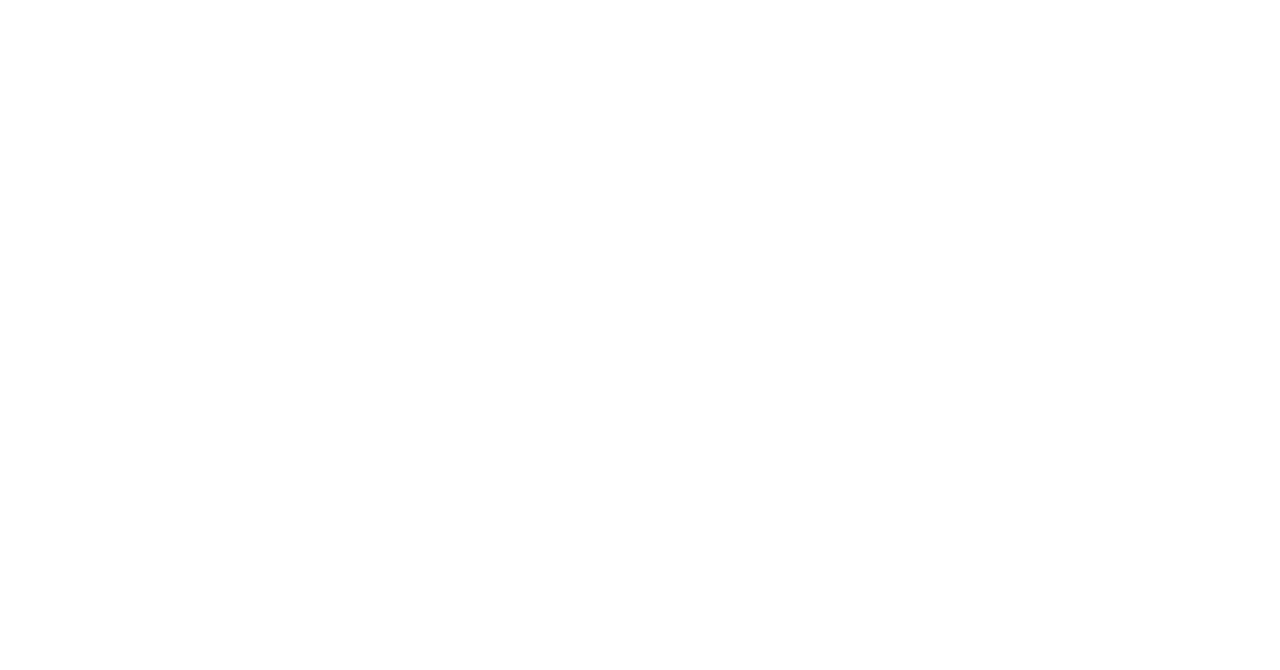
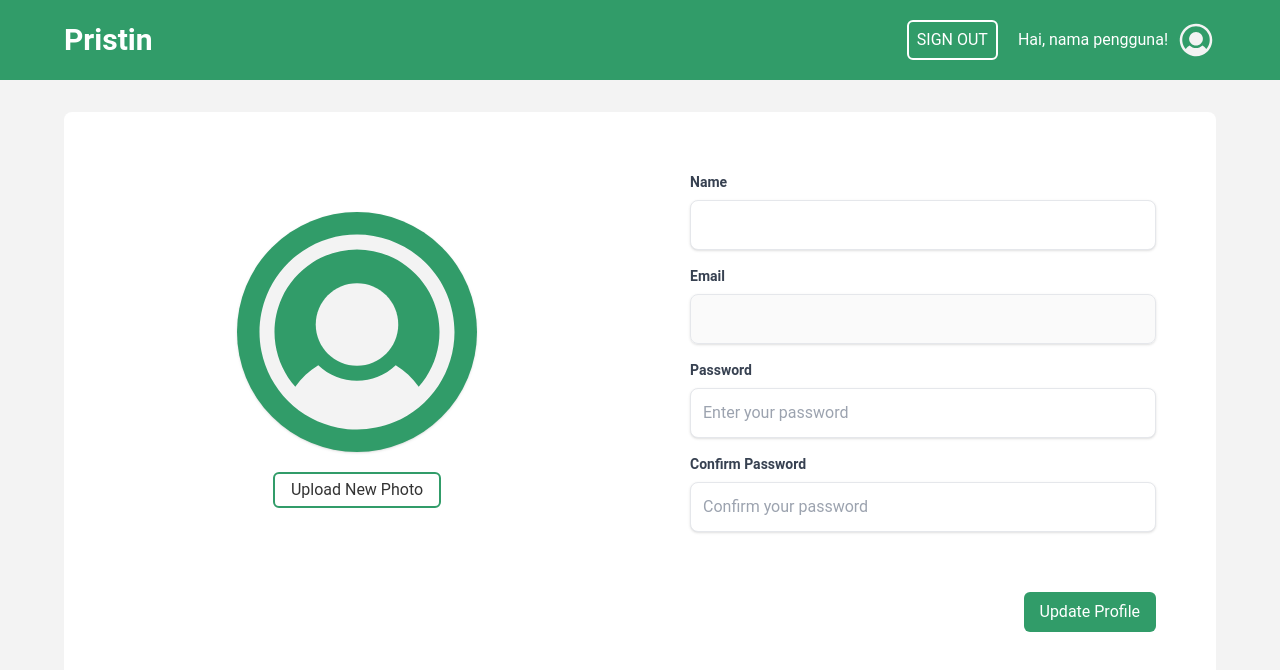
Before and after one commit to FarhanMaulanaF/Tugas_PAW_12, a React (Create React App) app in the folder client/: page /profile in a window 1280 px wide. Before the commit this address had no page. Shown: the top 670 px of the page. Built offline with nearby package versions, Linux system fonts and the light colour scheme.

Commit message:
update User Profile Page

```diff
--- a/client/src/App.jsx
+++ b/client/src/App.jsx
@@ -31,7 +31,7 @@ function App() {
         <Route path="/beranda" element={<Beranda />} />
         <Route path="/transaksi" element={<Transaksi />} />
         <Route path="/tambahtransaksi" element={<Private />} />
-        <Route path="/user" element={<UserProfile />} />
+        <Route path="/profile" element={<UserProfile />} />
       </Routes>
     </>
   );
--- a/client/src/components/afterUserLogin/navbar.jsx
+++ b/client/src/components/afterUserLogin/navbar.jsx
@@ -30,7 +30,7 @@ const Navbar = () => {
                 Navigate("/");
               });
             }}
-            className="border-white border-2 rounded-md px-2 text-white"
+            className="border-white border-2 rounded-md px-2 text-white hover:bg-green-800"
           >
             SIGN OUT{" "}
           </button>
--- a/client/src/components/afterUserLogin/userprofile.jsx
+++ b/client/src/components/afterUserLogin/userprofile.jsx
@@ -1,13 +1,139 @@
-import React from "react";
+import React, { useState, useEffect } from "react";
 import Navbar from "./navbar";
+import { ToastContainer, toast } from "react-toastify";
+import axios from "axios";
+import { authenticate, isAuth } from "../../helpers/auth";
+import { Link } from "react-router-dom";
+import { useNavigate } from "react-router-dom";
+import UserCircle from "../../assets/UserCircle.svg";
 
 const UserProfile = () => {
+  const navigate = useNavigate();
+  useEffect(() => {
+    if (isAuth()) {
+      navigate("/beranda");
+    }
+  });
+  const [formData, setFormData] = useState({
+    name: "",
+    email: "",
+    password1: "",
+    password2: "",
+  });
+
+  const { name, email, password1, password2 } = formData;
+  const handleChange = (text) => (e) => {
+    setFormData({ ...formData, [text]: e.target.value });
+  };
+  const handleSubmit = (e) => {
+    e.preventDefault();
+    if (name && email && password1) {
+      if (password1 === password2) {
+        setFormData({ ...formData });
+        axios
+          .post(`${process.env.REACT_APP_API_URL}/register`, {
+            name,
+            email,
+            password: password1,
+          })
+          .then((res) => {
+            setSubmited(true);
+            setFormData({
+              ...formData,
+              name: "",
+              email: "",
+              password1: "",
+              password2: "",
+            });
+
+            toast.success(res.data.message);
+          })
+          .catch((err) => {
+            setFormData({
+              ...formData,
+              name: "",
+              email: "",
+              password1: "",
+              password2: "",
+            });
+            console.log(err.response);
+            toast.error(err.response.data.errors);
+          });
+      } else {
+        toast.error("Password tidak sesuai");
+      }
+    } else {
+      toast.error("Isikan seluruh informasi yang dibutuhkan");
+    }
+  };
+  const [Submited, setSubmited] = useState(false);
   return (
     <div className="font-Roboto">
       <Navbar />
-      <div className="bg-[#F3F3F3] h-screen flex font-Roboto pt-28 px-16 pb-10 text-xl">
-        <div className="bg-white h-full flex flex-col gap-5 justify-between text-[#333333] font-black w-full pr-5 rounded-lg">
-
+      <div className="bg-[#F3F3F3] h-screen font-Roboto pt-28 px-16 pb-10">
+        <div className="bg-white h-full grid md:grid-cols-2 gap-5 justify-between text-[#333333] w-full p-5 rounded-lg">
+          <div className="items-center flex flex-col">
+            <img src={UserCircle}  alt="UserCircle"
+              className="w-60 h-60 mt-20 bg-[#319C69] rounded-full shadow"
+            />
+            <button className="items-center px-4 py-1 mt-5 rounded-md border-2 border-[#319C69] bg-white hover:bg-gray-200">
+              Upload New Photo
+            </button>
+          </div>
+          <form className="bg-white m-10 justify-center items-center" onSubmit={handleSubmit}>
+            <div className="mb-4">
+              <label class="block text-gray-700 text-sm font-bold mb-2">
+                Name
+              </label>
+              <input
+                className="shadow border font-normal rounded-lg w-full py-3.5 px-3 text-gray-700 leading-tight focus:outline-none"
+                id="name"
+                type="text"
+                onChange={handleChange("name")}
+                value={name}
+              />
+            </div>
+            <div className="mb-4">
+              <label class="block text-gray-700 text-sm font-bold mb-2">
+                Email
+              </label>
+              <input
+                className="shadow border font-normal rounded-lg w-full py-3.5 px-3 text-gray-700 leading-tight focus:outline-none"
+                id="email"
+                type="text"
+                disabled
+                value={email}
+              />
+            </div>
+            <div className="mb-4">
+              <label className="block text-gray-700 text-sm font-bold mb-2">
+                Password
+              </label>
+              <input
+                className="shadow border font-normal rounded-lg w-full py-3.5 px-3 text-gray-700 leading-tight focus:outline-none"
+                id="password"
+                type="password"
+                onChange={handleChange("password1")}
+                placeholder="Enter your password"
+              />
+            </div>
+            <div className="mb-10">
+              <label className="block text-gray-700 text-sm font-bold mb-2">
+                Confirm Password
+              </label>
+              <input
+                className="shadow border font-normal rounded-lg w-full py-3.5 px-3 text-gray-700 leading-tight focus:outline-none"
+                id="password"
+                type="password"
+                placeholder="Confirm your password"
+                onChange={handleChange("password2")}
+              />
+            </div>
+            <div className="justify-end flex">
+              <button className="items-center px-4 py-2 mt-5 rounded-md text-white bg-[#319C69] hover:bg-green-800">
+              Update Profile </button>
+            </div>
+          </form>
         </div>
       </div>
     </div>
--- a/client/src/components/beforeUserLogin/login.jsx
+++ b/client/src/components/beforeUserLogin/login.jsx
@@ -77,7 +77,7 @@ const Login = () => {
         <ToastContainer />
         <div className="w-2/3 h-full py-16 flex-col flex items-center justify-center md:py-0 md:h-2/3">
           <h1 className="text-2xl md:text-3xl text-white text-center  font-bold">
-            Nama App
+            Pristin
           </h1>
           <img src={GambarOrang} alt="Gambar Login" className="mt-12" />
         </div>
@@ -86,7 +86,7 @@ const Login = () => {
       <div className="bg-white justify-center items-center flex">
         <div className="w-2/3 h-full py-16 md:py-0 md:h-fit">
           <h1 className="text-2xl md:text-3xl text-black text-center font-bold mb-10">
-            Welcome Back!
+            Welcome back!
           </h1>
           <div>
             <form onSubmit={handleSubmit}>
--- a/client/src/components/beforeUserLogin/register.jsx
+++ b/client/src/components/beforeUserLogin/register.jsx
@@ -77,7 +77,7 @@ const Register = () => {
         <ToastContainer />
         <div className="w-2/3 h-full py-16 flex-col flex items-center justify-center md:py-0 md:h-2/3">
           <h1 className="text-2xl md:text-3xl text-white text-center  font-bold">
-            Nama App
+            Pristin
           </h1>
           <img src={GambarBoneka} alt="Gambar Login" className="mt-12" />
         </div>
@@ -86,7 +86,7 @@ const Register = () => {
         {!Submited ? (
           <div className="w-2/3 h-fit py-16 md:py-0">
             <h1 className="text-2xl md:text-3xl text-black text-center font-bold mb-10">
-              Create your account
+              Create your account!
             </h1>
             <div className="h-full">
               <form className="h-full flex flex-col" onSubmit={handleSubmit}>
@@ -128,13 +128,13 @@ const Register = () => {
                 </div>
                 <div className="mb-10">
                   <label className="block text-gray-700 text-sm font-bold mb-2">
-                    Confirm you password
+                    Confirm Password
                   </label>
                   <input
                     className="shadow border rounded-lg w-full py-3.5 px-3 text-gray-700 leading-tight focus:outline-none"
                     id="password"
                     type="password"
-                    placeholder="Confirm you password"
+                    placeholder="Confirm your password"
                     onChange={handleChange("password2")}
                   />
                 </div>
```
